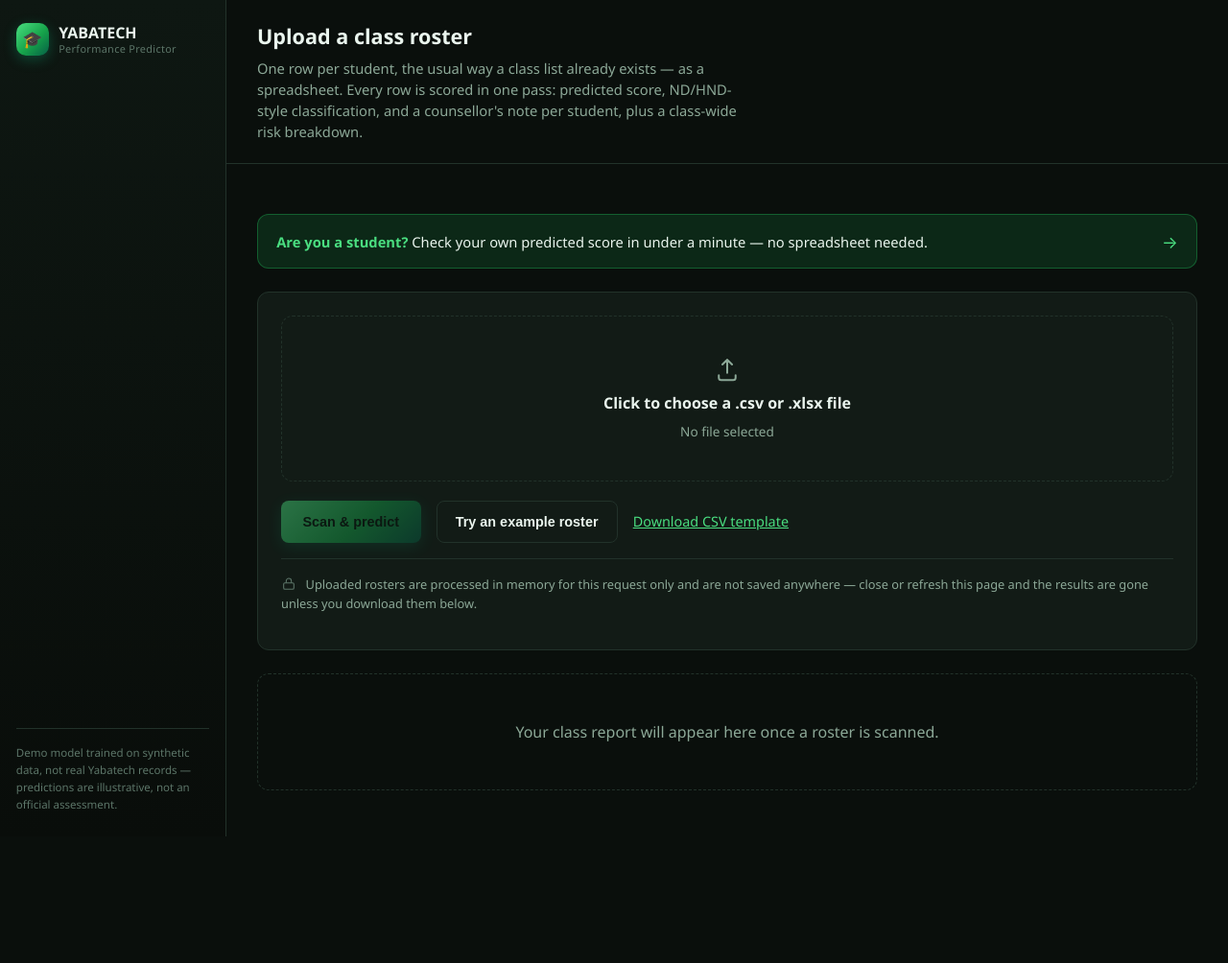
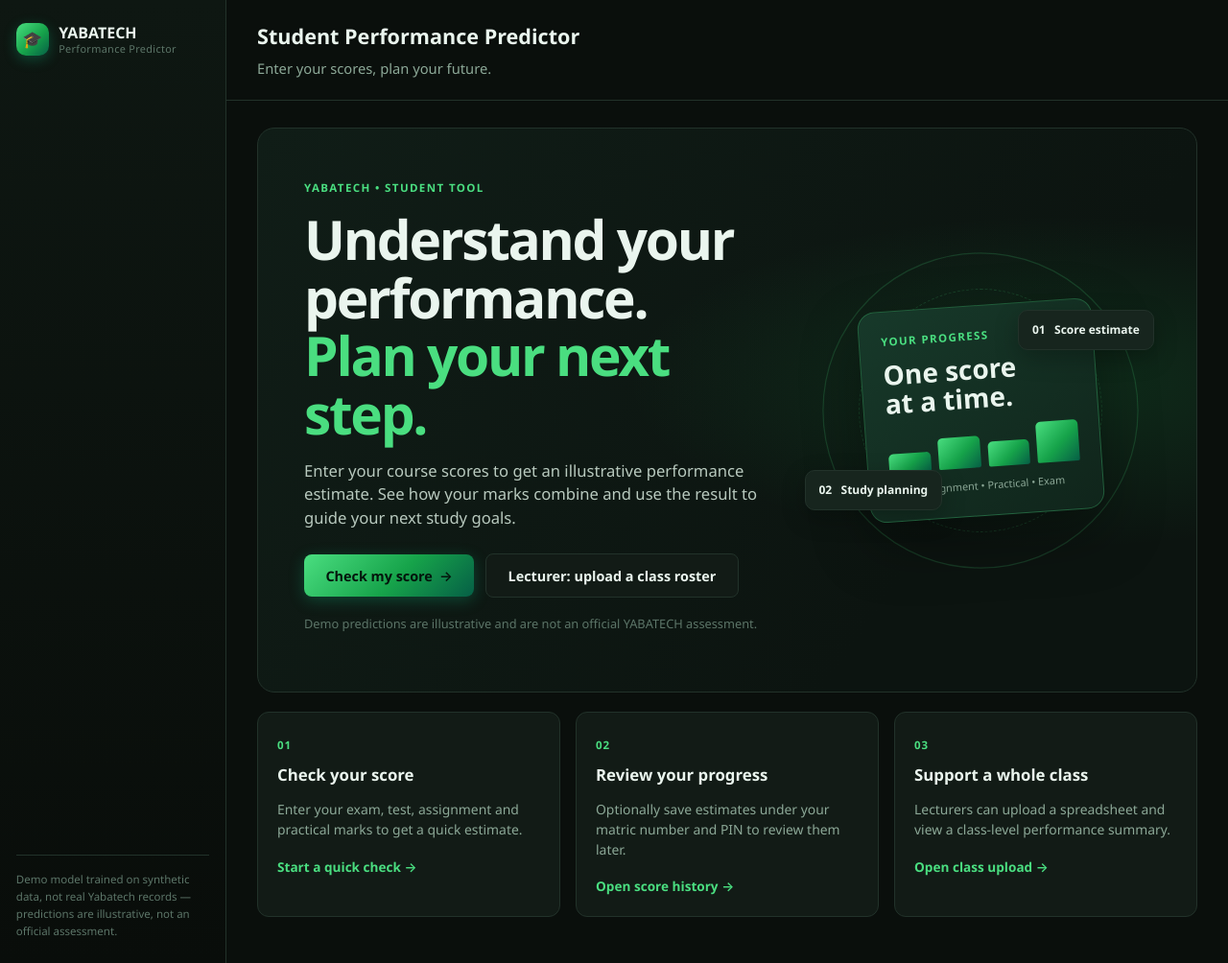
Before and after one commit to Modex22/Yct-Student-performance-prediction-using-machine-learning-modex, a Flask app: page / in a window 1280 px wide. Shown: the whole page at 96% size. Before the commit the page ends 872 px from the top, so only its background shows below. Run offline with Flask 3, Linux system fonts and the light colour scheme.

Commit message:
landing page

```diff
--- a/app.py
+++ b/app.py
@@ -39,6 +39,11 @@ def parse_form(form) -> dict:
 
 @app.route("/", methods=["GET"])
 def index():
+    return render_template("landing.html")
+
+
+@app.route("/batch", methods=["GET"])
+def batch_upload_page():
     return render_template("batch_upload.html")
 
 
--- a/static/style.css
+++ b/static/style.css
@@ -732,6 +732,48 @@ button, .btn-primary, .btn-secondary, .btn-ghost { min-height: 44px; }
 .scan-doc { width: min(260px, 100%); }
 .figure, .chart-card svg, .trend-card svg { display: block; width: 100%; height: auto; }
 
+/* ---- Landing page ---- */
+.landing-hero {
+  display: grid;
+  grid-template-columns: minmax(0, 1.15fr) minmax(260px, 0.85fr);
+  align-items: center;
+  gap: clamp(1.5rem, 4vw, 3.5rem);
+  min-height: 390px;
+  padding: clamp(1.5rem, 4vw, 3rem);
+  overflow: hidden;
+  position: relative;
+  border: 1px solid var(--border);
+  border-radius: calc(var(--radius) * 1.5);
+  background: radial-gradient(ellipse at 85% 45%, rgba(34,197,94,.14), transparent 38%), linear-gradient(125deg, #101d17, #0c1410 72%);
+}
+.landing-copy { position: relative; z-index: 1; max-width: 650px; }
+.landing-eyebrow, .landing-card-label { color: var(--accent-strong); font-size: .72rem; font-weight: 700; letter-spacing: .12em; }
+.landing-copy h2 { margin: .8rem 0 1rem; font-size: clamp(2rem, 4.5vw, 3.55rem); line-height: 1.07; letter-spacing: -.04em; }
+.landing-copy h2 span { color: var(--accent-strong); }
+.landing-copy > p:not(.landing-note) { max-width: 57ch; color: #b8c9be; font-size: clamp(.98rem, 1.3vw, 1.1rem); }
+.landing-actions { display: flex; flex-wrap: wrap; align-items: center; gap: .75rem; margin-top: 1.5rem; }
+.landing-actions .btn-secondary { margin: 0; }
+.landing-note { margin-top: 1.1rem; color: var(--faint); font-size: .8rem; }
+.landing-visual { min-height: 290px; display: grid; place-items: center; position: relative; }
+.landing-orbit { position: absolute; width: min(270px, 75vw); aspect-ratio: 1; border: 1px solid rgba(74,222,128,.18); border-radius: 50%; }
+.landing-orbit-one { transform: scale(1.22); }
+.landing-orbit-two { transform: scale(.94); border-style: dashed; }
+.landing-score-card { position: relative; z-index: 1; width: min(245px, 75%); min-height: 220px; padding: 1.4rem; display: flex; flex-direction: column; justify-content: space-between; border: 1px solid rgba(74,222,128,.28); border-radius: 18px; background: linear-gradient(145deg, #17392a, #10251b); box-shadow: 0 24px 60px rgba(0,0,0,.35); transform: rotate(-4deg); }
+.landing-score-card strong { font-size: 1.75rem; line-height: 1.05; }
+.landing-score-bars { height: 46px; display: flex; align-items: end; gap: 8px; }
+.landing-score-bars i { display: block; flex: 1; border-radius: 5px 5px 2px 2px; background: var(--accent-gradient); }
+.landing-score-bars i:nth-child(1) { height: 42%; }.landing-score-bars i:nth-child(2) { height: 70%; }.landing-score-bars i:nth-child(3) { height: 55%; }.landing-score-bars i:nth-child(4) { height: 92%; }
+.landing-card-caption { color: var(--muted); font-size: .68rem; }
+.landing-float { position: absolute; z-index: 2; padding: .7rem .85rem; border: 1px solid var(--border); border-radius: 10px; background: #17251e; color: var(--text); font-size: .75rem; font-weight: 600; box-shadow: 0 8px 24px rgba(0,0,0,.25); }
+.landing-float-top { top: 14%; right: -1%; }.landing-float-bottom { bottom: 14%; left: -2%; }
+.landing-features { display: grid; grid-template-columns: repeat(3, minmax(0, 1fr)); gap: 1rem; margin-top: 1.25rem; }
+.landing-feature { min-width: 0; padding: 1.25rem; border: 1px solid var(--border); border-radius: var(--radius); background: var(--surface); }
+.feature-number { color: var(--accent-strong); font-size: .72rem; font-weight: 700; letter-spacing: .08em; }
+.landing-feature h3 { margin: .5rem 0; font-size: 1.05rem; }
+.landing-feature p { min-height: 3.1em; color: var(--muted); font-size: .87rem; }
+.landing-feature a { color: var(--accent-strong); font-size: .85rem; font-weight: 600; text-decoration: none; }
+.landing-feature a:hover { text-decoration: underline; }
+
 @media (max-width: 600px) {
   .sidebar { padding: 0.65rem 0.75rem; }
   .sidebar-brand { gap: 0.5rem; }
@@ -754,6 +796,13 @@ button, .btn-primary, .btn-secondary, .btn-ghost { min-height: 44px; }
   .history-lookup .form-field { min-width: 100%; }
   .history-lookup button, .upload-actions > * { width: 100%; }
   .empty-state { padding: 1.25rem 0.85rem; }
+  .landing-hero { grid-template-columns: minmax(0, 1fr); gap: .75rem; padding: 1.25rem; }
+  .landing-copy h2 { font-size: clamp(2rem, 9vw, 2.8rem); }
+  .landing-actions { align-items: stretch; flex-direction: column; }
+  .landing-actions > * { width: 100%; }
+  .landing-visual { min-height: 270px; }
+  .landing-features { grid-template-columns: minmax(0, 1fr); }
+  .landing-feature p { min-height: 0; }
 }
 
 @media (max-width: 360px) {
--- a/templates/base.html
+++ b/templates/base.html
@@ -16,7 +16,7 @@
       <details class="mobile-navigation">
         <summary aria-label="Open navigation menu"><span class="menu-icon" aria-hidden="true">☰</span><span class="menu-label">Menu</span></summary>
         <nav aria-label="Main navigation">
-        <a class="nav-item {% if request.endpoint == 'index' %}active{% endif %}" href="{{ url_for('index') }}">
+        <a class="nav-item {% if request.endpoint == 'batch_upload_page' %}active{% endif %}" href="{{ url_for('batch_upload_page') }}">
           <svg viewBox="0 0 24 24" fill="none" stroke="currentColor" stroke-width="1.7" stroke-linecap="round" stroke-linejoin="round"><rect x="3" y="3" width="7" height="9" rx="1.5"/><rect x="14" y="3" width="7" height="5" rx="1.5"/><rect x="14" y="12" width="7" height="9" rx="1.5"/><rect x="3" y="16" width="7" height="5" rx="1.5"/></svg>
           Batch Upload
         </a>
--- a/templates/index.html
+++ b/templates/index.html
@@ -5,7 +5,7 @@
   <p class="subtitle">
     Enter your four component scores from your result sheet, each on its own mark scheme
     (exam/60, test/10, assignment/10, practical/20). If you're a lecturer scoring a whole
-    class instead, use <a href="{{ url_for('index') }}">batch upload</a>.
+    class instead, use <a href="{{ url_for('batch_upload_page') }}">batch upload</a>.
   </p>
 {% endblock %}
 {% block content %}
--- /dev/null
+++ b/templates/landing.html
@@ -0,0 +1,51 @@
+{% extends "base.html" %}
+{% block title %}YABATECH Student Performance Predictor{% endblock %}
+{% block page_title %}Student Performance Predictor{% endblock %}
+{% block page_subtitle %}<p class="subtitle">Enter your scores, plan your future.</p>{% endblock %}
+{% block content %}
+<section class="landing-hero" aria-labelledby="landing-heading">
+  <div class="landing-copy">
+    <span class="landing-eyebrow">YABATECH • STUDENT TOOL</span>
+    <h2 id="landing-heading">Understand your performance.<br><span>Plan your next step.</span></h2>
+    <p>Enter your course scores to get an illustrative performance estimate. See how your marks combine and use the result to guide your next study goals.</p>
+    <div class="landing-actions">
+      <a class="btn-primary" href="{{ url_for('quick_check') }}">Check my score <span aria-hidden="true">→</span></a>
+      <a class="btn-secondary" href="{{ url_for('batch_upload_page') }}">Lecturer: upload a class roster</a>
+    </div>
+    <p class="landing-note">Demo predictions are illustrative and are not an official YABATECH assessment.</p>
+  </div>
+  <div class="landing-visual" aria-hidden="true">
+    <div class="landing-orbit landing-orbit-one"></div>
+    <div class="landing-orbit landing-orbit-two"></div>
+    <div class="landing-score-card">
+      <span class="landing-card-label">YOUR PROGRESS</span>
+      <strong>One score<br>at a time.</strong>
+      <div class="landing-score-bars"><i></i><i></i><i></i><i></i></div>
+      <span class="landing-card-caption">Test • Assignment • Practical • Exam</span>
+    </div>
+    <span class="landing-float landing-float-top">01 &nbsp; Score estimate</span>
+    <span class="landing-float landing-float-bottom">02 &nbsp; Study planning</span>
+  </div>
+</section>
+
+<section class="landing-features" aria-label="What you can do">
+  <article class="landing-feature">
+    <span class="feature-number">01</span>
+    <h3>Check your score</h3>
+    <p>Enter your exam, test, assignment and practical marks to get a quick estimate.</p>
+    <a href="{{ url_for('quick_check') }}">Start a quick check <span aria-hidden="true">→</span></a>
+  </article>
+  <article class="landing-feature">
+    <span class="feature-number">02</span>
+    <h3>Review your progress</h3>
+    <p>Optionally save estimates under your matric number and PIN to review them later.</p>
+    <a href="{{ url_for('history_lookup') }}">Open score history <span aria-hidden="true">→</span></a>
+  </article>
+  <article class="landing-feature">
+    <span class="feature-number">03</span>
+    <h3>Support a whole class</h3>
+    <p>Lecturers can upload a spreadsheet and view a class-level performance summary.</p>
+    <a href="{{ url_for('batch_upload_page') }}">Open class upload <span aria-hidden="true">→</span></a>
+  </article>
+</section>
+{% endblock %}
```
